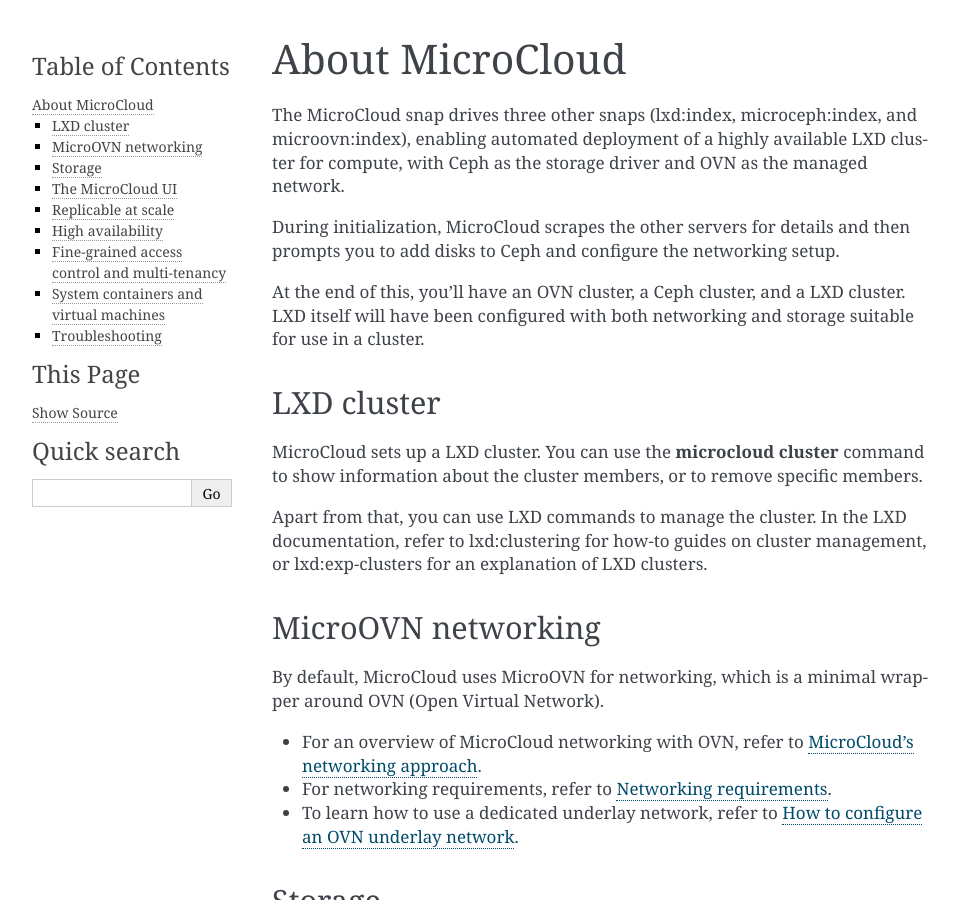
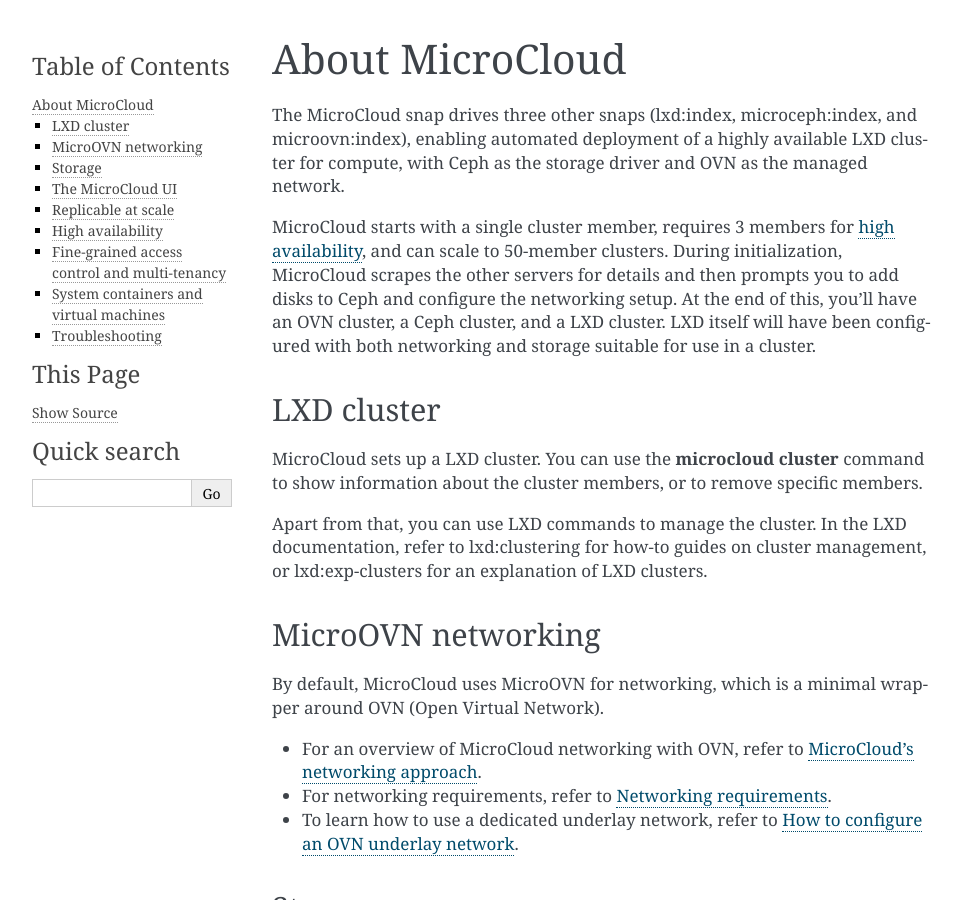
Before and after one commit to canonical/microcloud, a Sphinx documentation site: the page built from doc/explanation/microcloud.md, in a window 1280 px wide and 900 px high. Shown: the whole window, without its empty margins (148-1107 px from the left). Built offline with Sphinx 7.4.7, drawn with Linux system fonts in a browser that asks for light colours; the version number could not be read and is left out; comment, search, counter and statistics services are not loaded.

Commit message:
doc: detail number of nodes in about page
Signed-off-by: Elijah Greenstein <elijah.greenstein@canonical.com>
(cherry picked from commit 56456039e9b299cc1739b4b67597de75be2661fe)

```diff
--- a/doc/explanation/microcloud.md
+++ b/doc/explanation/microcloud.md
@@ -10,9 +10,7 @@
 
 The MicroCloud snap drives three other snaps ({doc}`lxd:index`, {doc}`microceph:index`, and {doc}`microovn:index`), enabling automated deployment of a highly available LXD cluster for compute, with Ceph as the storage driver and OVN as the managed network.
 
-During initialization, MicroCloud scrapes the other servers for details and then prompts you to add disks to Ceph and configure the networking setup.
-
-At the end of this, you’ll have an OVN cluster, a Ceph cluster, and a LXD cluster. LXD itself will have been configured with both networking and storage suitable for use in a cluster.
+MicroCloud starts with a single cluster member, requires 3 members for {ref}`high availability <exp-microcloud-ha>`, and can scale to 50-member clusters. During initialization, MicroCloud scrapes the other servers for details and then prompts you to add disks to Ceph and configure the networking setup. At the end of this, you’ll have an OVN cluster, a Ceph cluster, and a LXD cluster. LXD itself will have been configured with both networking and storage suitable for use in a cluster.
 
 (exp-microcloud-lxd)=
 ## LXD cluster
```
